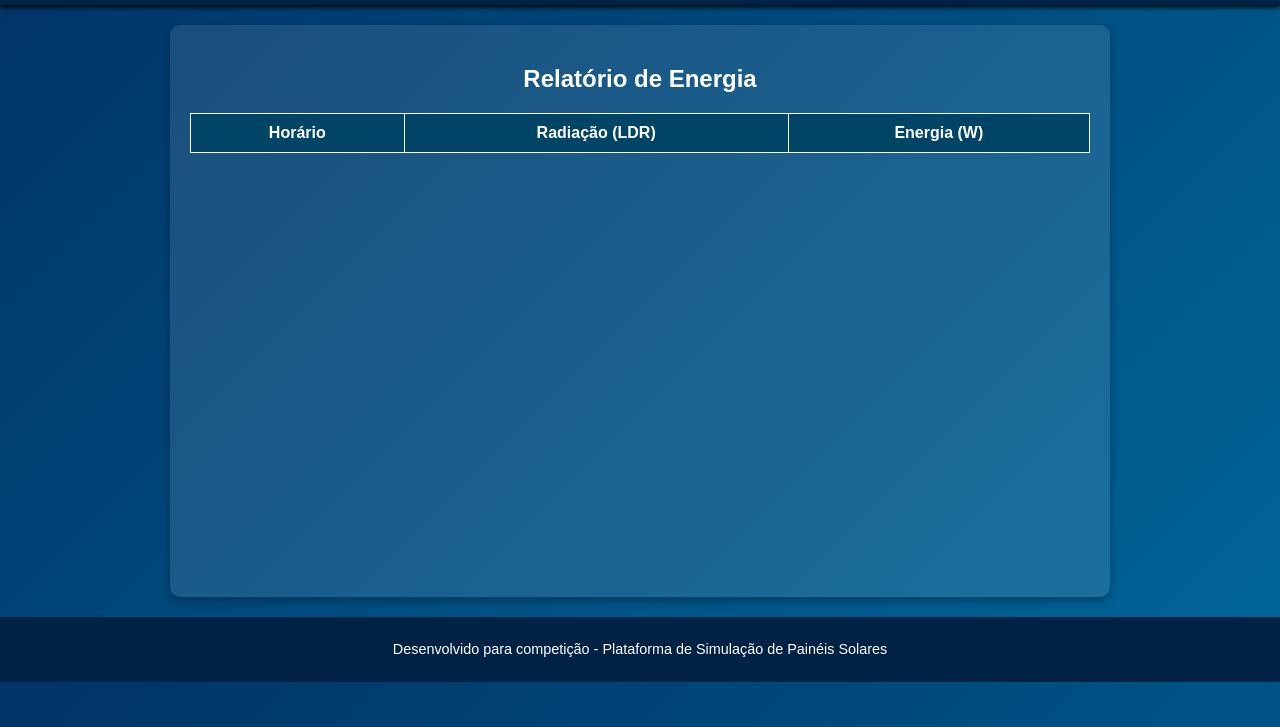
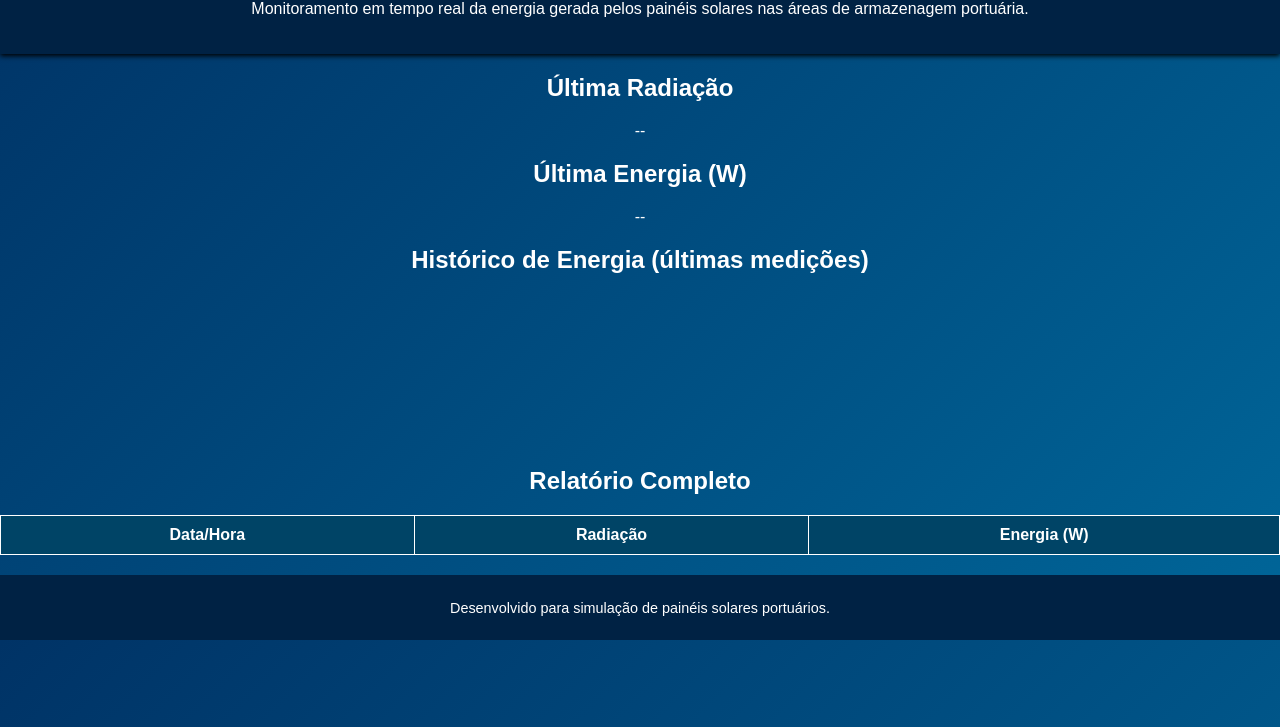
Before and after one commit to MiguelHelen/painel-solar-api, a website: page public/index.html in a window 1280 px wide. Shown: the part 73-800 px from the top of the page. Drawn offline with nearby package versions, Linux system fonts and the light colour scheme; no server answers.

Commit message:
Update index.html

```diff
--- a/public/index.html
+++ b/public/index.html
@@ -3,35 +3,50 @@
 <head>
     <meta charset="UTF-8">
     <meta name="viewport" content="width=device-width, initial-scale=1.0">
-    <title>Relatório Solar - Área Portuária</title>
+    <title>Relatório - Painel Solar Portuário</title>
     <link rel="stylesheet" href="style.css">
 </head>
 <body>
     <header>
-        <h1>☀️ Monitoramento Solar - Armazenagem Portuária</h1>
+        <h1>Relatório de Energia Solar - Porto</h1>
+        <p>Monitoramento em tempo real da energia gerada pelos painéis solares nas áreas de armazenagem portuária.</p>
     </header>
 
-    <section class="relatorio">
-        <h2>Relatório de Energia</h2>
-        <table id="tabela-dados">
+    <section class="info">
+        <div class="card">
+            <h2>Última Radiação</h2>
+            <p id="radiacao">--</p>
+        </div>
+        <div class="card">
+            <h2>Última Energia (W)</h2>
+            <p id="energia">--</p>
+        </div>
+    </section>
+
+    <section class="grafico">
+        <h2>Histórico de Energia (últimas medições)</h2>
+        <canvas id="graficoEnergia"></canvas>
+    </section>
+
+    <section class="tabela">
+        <h2>Relatório Completo</h2>
+        <table>
             <thead>
                 <tr>
-                    <th>Horário</th>
-                    <th>Radiação (LDR)</th>
+                    <th>Data/Hora</th>
+                    <th>Radiação</th>
                     <th>Energia (W)</th>
                 </tr>
             </thead>
-            <tbody></tbody>
+            <tbody id="tabelaDados"></tbody>
         </table>
-
-        <canvas id="grafico"></canvas>
     </section>
 
     <footer>
-        <p>Desenvolvido para competição - Plataforma de Simulação de Painéis Solares</p>
+        <p>Desenvolvido para simulação de painéis solares portuários.</p>
     </footer>
 
-    <script src="https://cdn.jsdelivr.net/npm/chart.js"></script>
-    <script src="script.js"></script>
+<script src="https://cdn.jsdelivr.net/npm/chart.js"></script>
+<script src="script.js"></script>
 </body>
 </html>
```
